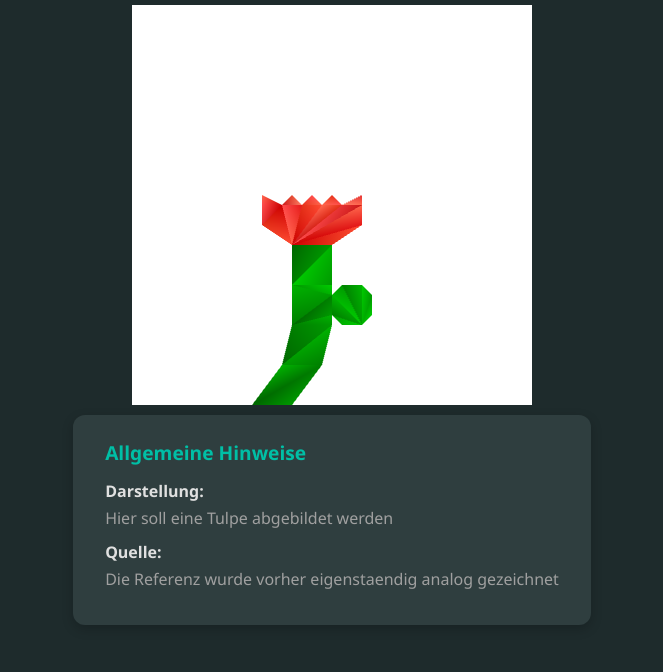
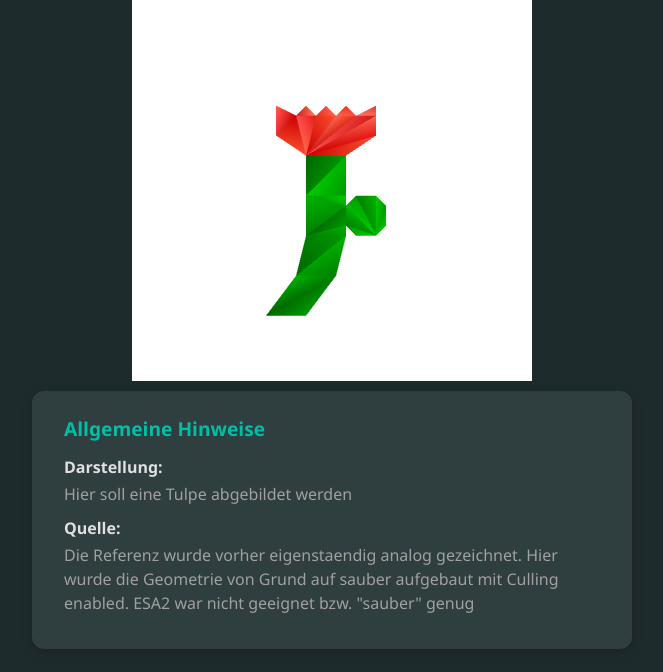
Before and after one commit to Ruwimm/MMI-GraphicalVisualizationTechnologies, a plain HTML site: page ESA03/index.html in a window 1280 px wide. Shown: the part 128-800 px from the top of the page, without its empty margins (308-971 px from the left). Drawn offline with Linux system fonts and the light colour scheme.

Commit message:
Geometry into middle of Canvas

```diff
--- a/ESA03/index.html
+++ b/ESA03/index.html
@@ -16,7 +16,9 @@
         </li>
         <li>
             <b>Quelle:</b>
-            Die Referenz wurde vorher eigenstaendig analog gezeichnet
+            Die Referenz wurde vorher eigenstaendig analog gezeichnet.
+            Hier wurde die Geometrie von Grund auf sauber aufgebaut mit Culling enabled.
+            ESA2 war nicht geeignet bzw. "sauber" genug
         </li>
     </ul>
 </div>
@@ -229,6 +231,23 @@
 
     ])
 
+/////////////////////In den Mittelpunkt verschieben
+    let sumX = 0, sumY = 0, count = vertices.length / 2;
+
+    for (let i = 0; i < vertices.length; i += 2) {
+        sumX += vertices[i];
+        sumY += vertices[i + 1];
+    }
+
+    let centerX = sumX / count;
+    let centerY = sumY / count;
+
+    for (let i = 0; i < vertices.length; i += 2) {
+        vertices[i] -= centerX;
+        vertices[i + 1] -= centerY;
+    }
+//////////////////////////
+
     let colorBuffer = gl.createBuffer();
     gl.bindBuffer(gl.ARRAY_BUFFER, colorBuffer);
     gl.bufferData(gl.ARRAY_BUFFER, colors, gl.STATIC_DRAW);
```
